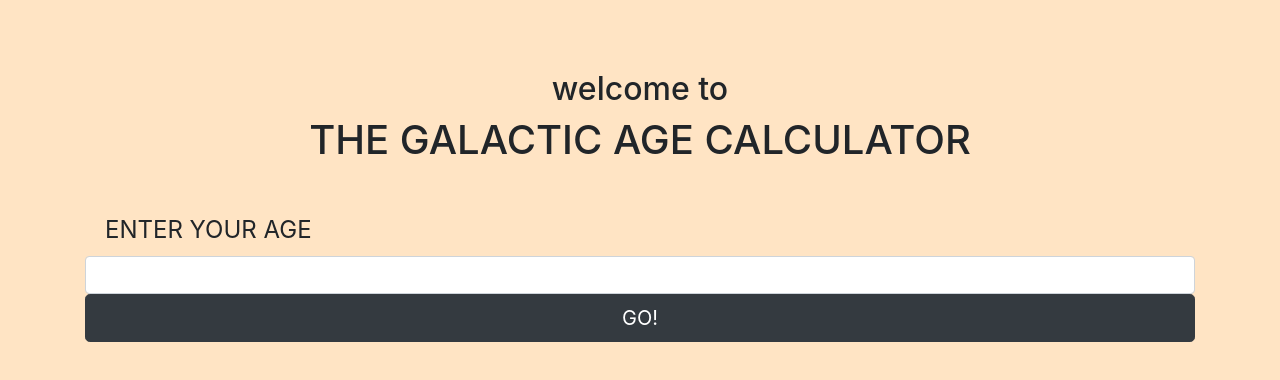
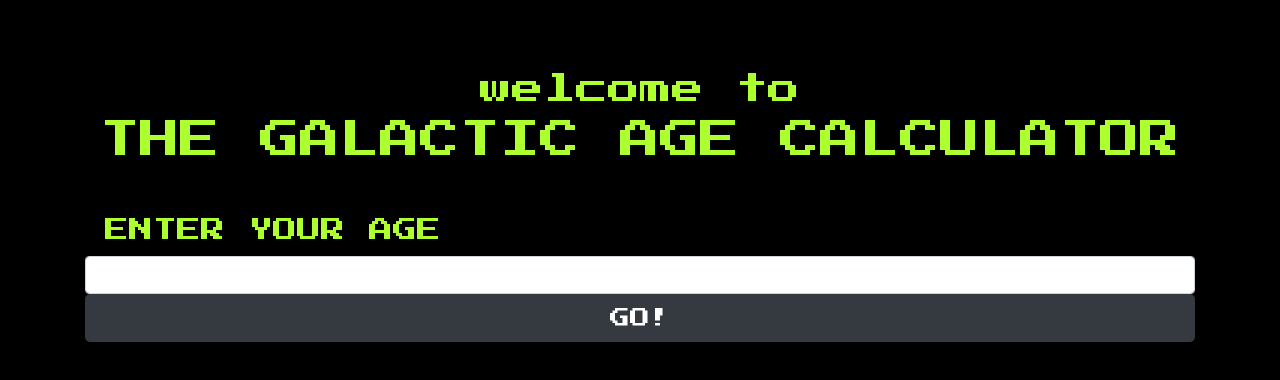
Before and after one commit to RileyShimp/galactic, a website built with webpack: page src/index.html in a window 1280 px wide. Built offline with nearby package versions, Linux system fonts and the light colour scheme.

Commit message:
Add custom font and styling to page

```diff
--- a/src/css/styles.css
+++ b/src/css/styles.css
@@ -1,5 +1,9 @@
+@import url('https://fonts.googleapis.com/css2?family=Press+Start+2P&display=swap');
+
 body {
-  background-color: bisque;
+  background-color: rgb(0, 0, 0);
+  color: greenyellow;
+  font-family: 'Press Start 2P';
 }
 
 header {
@@ -15,6 +19,7 @@ label {
 
 .card {
 margin : 20px;
+background-color: rgba(72, 72, 72, 0.68);
 }
 
 #results {
```
